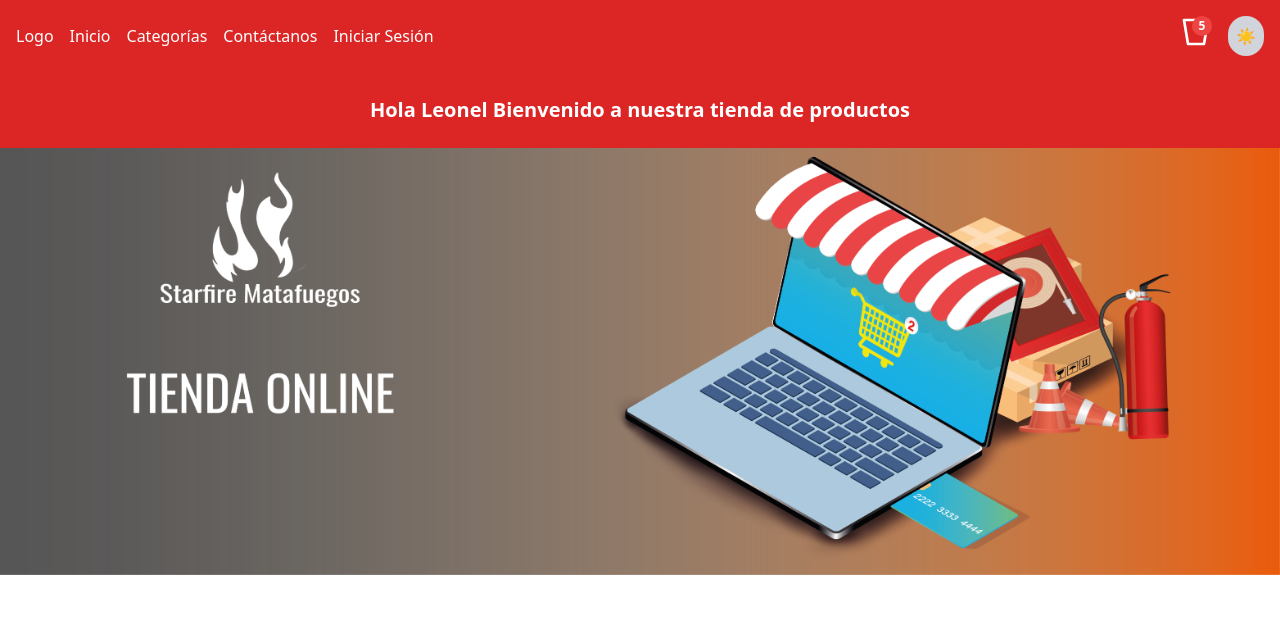
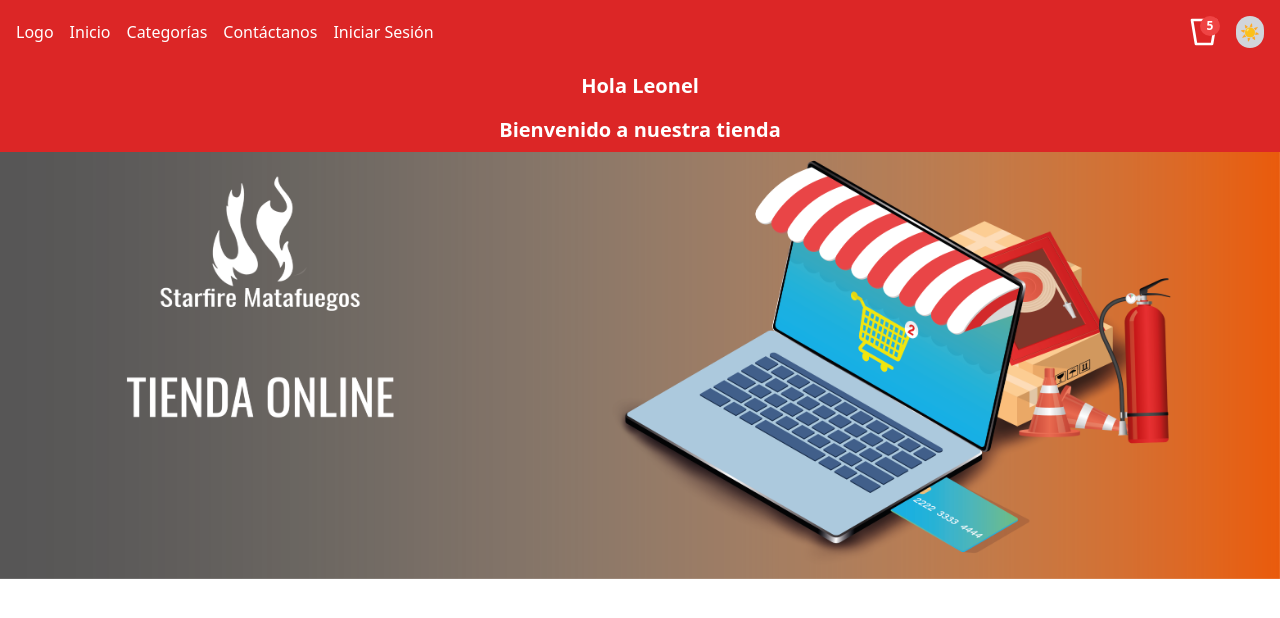
Before and after one commit to lfernandez312/ReactJS, a React (Vite) app: page / in a window 1280 px wide. Shown: the top 618 px of the page. Built offline with nearby package versions, Linux system fonts and the light colour scheme.

Commit message:
Actualización automática

```diff
--- a/src/App.jsx
+++ b/src/App.jsx
@@ -7,13 +7,16 @@ import ItemListContainer from './components/ItemListContainer/ItemListContainer'
 function App() {
   const condicion = true;
 
-  const greetingMessage = saludo + " Bienvenido a nuestra tienda de productos";
+  const greetingMessage = saludo;
+  const greetingMessage2 = "Bienvenido a nuestra tienda";
+
 
   return (
     <div>
       <NavBar />
       <div>
         <ItemListContainer greeting={greetingMessage} />
+        <ItemListContainer greeting={greetingMessage2} />
       </div>
       <Banner />
     </div>
--- a/src/components/DarkModeToggle/DarkModeToggle.jsx
+++ b/src/components/DarkModeToggle/DarkModeToggle.jsx
@@ -25,7 +25,7 @@ const DarkModeToggle = () => {
   }, [darkMode]);
 
   return (
-    <button onClick={() => setDarkMode(!darkMode)} className="p-2 bg-gray-300 rounded-full">
+    <button onClick={() => setDarkMode(!darkMode)} className="p-1 bg-gray-300 rounded-full">
       {darkMode ? "🌙" : "☀️"}
     </button>
   );
--- a/src/components/ItemListContainer/ItemListContainer.jsx
+++ b/src/components/ItemListContainer/ItemListContainer.jsx
@@ -1,6 +1,6 @@
 const ItemListContainer = ({ greeting }) => {
     return (
-      <div className="max-w-screen-xl mx-auto px-4 py-6 text-center bg-red-600 dark:bg-red-800">
+      <div className="max-w-screen-xl mx-auto px-2 py-2 text-center bg-red-600 dark:bg-red-800">
         <h2 className="text-white text-xl font-semibold dark:text-white">{greeting}</h2>
       </div>
     );
--- a/src/components/NavBar/NavBar.jsx
+++ b/src/components/NavBar/NavBar.jsx
@@ -21,7 +21,7 @@ const NavBar = () => {
           className="text-white dark:text-white md:hidden"
           onClick={toggleMenu}
         >
-          {/* Icono hamburguesa*/}
+          {/* Icono hamburguesa */}
           <span className="material-icons">menu</span>
         </button>
       </div>
@@ -36,11 +36,12 @@ const NavBar = () => {
         <li><a href="#" className="text-white dark:text-white">Iniciar Sesión</a></li>
       </ul>
 
-      {/* Carrito y Modo Oscuro a la derecha */}
+      {/* Carrito y Modo Oscuro a la derecha dentro del nav */}
       <div className="ml-auto flex space-x-4">
         <CartWidget />
         <DarkModeToggle />
       </div>
+
     </nav>
   );
 };
```
